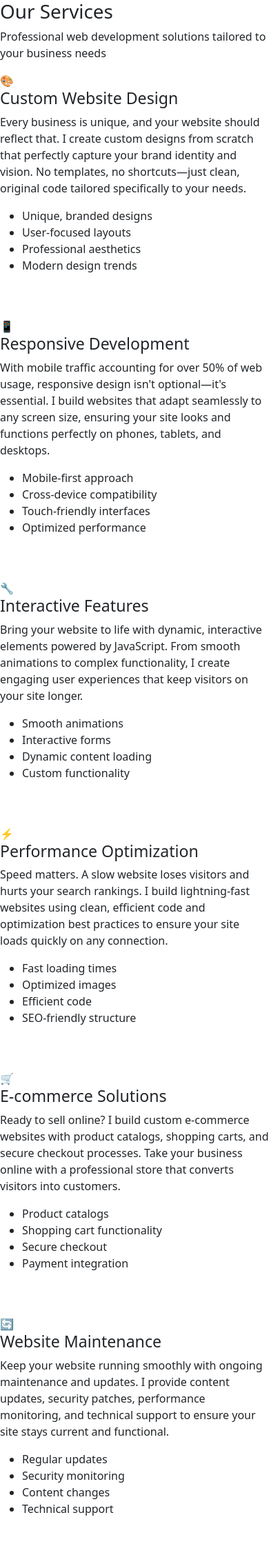
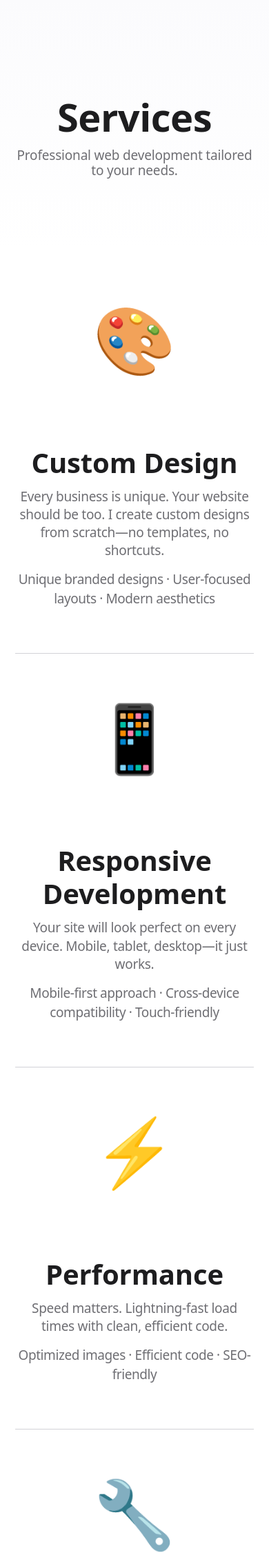
Before and after one commit to Ben-Meredith/Calihan-Meredith, a Flask app: page /services in a window 390 px wide. Shown: the part 56-2311 px from the top of the page at 69% size. Run offline with Flask 3, Linux system fonts and the light colour scheme.

Commit message:
Update services.html

```diff
--- a/templates/services.html
+++ b/templates/services.html
@@ -4,112 +4,98 @@
 
 {% block content %}
 
-<!-- Page Header -->
-<section class="page-header">
-    <div class="container-custom">
-        <h1>Our Services</h1>
-        <p>Professional web development solutions tailored to your business needs</p>
+<!-- Hero -->
+<section style="background: linear-gradient(180deg, #fbfbfd 0%, #ffffff 100%); padding: 140px 22px 100px; text-align: center;">
+    <div style="max-width: 980px; margin: 0 auto;">
+        <h1 style="font-size: 72px; font-weight: 600; line-height: 1.05556; letter-spacing: -0.009em; margin-bottom: 16px; color: #1d1d1f;">
+            Services
+        </h1>
+        <p style="font-size: 28px; line-height: 1.14286; letter-spacing: -0.01em; color: #6e6e73; max-width: 700px; margin: 0 auto;">
+            Professional web development tailored to your needs.
+        </p>
     </div>
 </section>
 
-<!-- Services Detail Section -->
-<section class="services-detail-section">
-    <div class="container-custom">
-        <div class="row">
-            <div class="col-md-6 mb-5">
-                <div class="service-detail-card">
-                    <div class="service-detail-icon">🎨</div>
-                    <h3>Custom Website Design</h3>
-                    <p>Every business is unique, and your website should reflect that. I create custom designs from scratch that perfectly capture your brand identity and vision. No templates, no shortcuts—just clean, original code tailored specifically to your needs.</p>
-                    <ul>
-                        <li>Unique, branded designs</li>
-                        <li>User-focused layouts</li>
-                        <li>Professional aesthetics</li>
-                        <li>Modern design trends</li>
-                    </ul>
+<!-- Services Grid -->
+<section style="padding: 60px 22px 100px; max-width: 1068px; margin: 0 auto;">
+    <div style="display: grid; gap: 48px;">
+
+        <!-- Service 1 -->
+        <div style="display: grid; grid-template-columns: 1fr 2fr; gap: 60px; align-items: center;">
+            <div style="font-size: 96px; text-align: center;">🎨</div>
+            <div>
+                <h2 style="font-size: 48px; font-weight: 600; letter-spacing: -0.003em; margin-bottom: 12px; color: #1d1d1f;">Custom Design</h2>
+                <p style="font-size: 21px; color: #6e6e73; line-height: 1.381; letter-spacing: -0.016em; margin-bottom: 16px;">Every business is unique. Your website should be too. I create custom designs from scratch—no templates, no shortcuts.</p>
+                <p style="font-size: 17px; color: #6e6e73; line-height: 1.47059; letter-spacing: -0.022em;">Unique branded designs · User-focused layouts · Modern aesthetics</p>
             </div>
         </div>
 
-            <div class="col-md-6 mb-5">
-                <div class="service-detail-card">
-                    <div class="service-detail-icon">📱</div>
-                    <h3>Responsive Development</h3>
-                    <p>With mobile traffic accounting for over 50% of web usage, responsive design isn't optional—it's essential. I build websites that adapt seamlessly to any screen size, ensuring your site looks and functions perfectly on phones, tablets, and desktops.</p>
-                    <ul>
-                        <li>Mobile-first approach</li>
-                        <li>Cross-device compatibility</li>
-                        <li>Touch-friendly interfaces</li>
-                        <li>Optimized performance</li>
-                    </ul>
+        <div style="height: 1px; background: #d2d2d7;"></div>
+
+        <!-- Service 2 -->
+        <div style="display: grid; grid-template-columns: 1fr 2fr; gap: 60px; align-items: center;">
+            <div style="font-size: 96px; text-align: center;">📱</div>
+            <div>
+                <h2 style="font-size: 48px; font-weight: 600; letter-spacing: -0.003em; margin-bottom: 12px; color: #1d1d1f;">Responsive Development</h2>
+                <p style="font-size: 21px; color: #6e6e73; line-height: 1.381; letter-spacing: -0.016em; margin-bottom: 16px;">Your site will look perfect on every device. Mobile, tablet, desktop—it just works.</p>
+                <p style="font-size: 17px; color: #6e6e73; line-height: 1.47059; letter-spacing: -0.022em;">Mobile-first approach · Cross-device compatibility · Touch-friendly</p>
             </div>
         </div>
 
-            <div class="col-md-6 mb-5">
-                <div class="service-detail-card">
-                    <div class="service-detail-icon">🔧</div>
-                    <h3>Interactive Features</h3>
-                    <p>Bring your website to life with dynamic, interactive elements powered by JavaScript. From smooth animations to complex functionality, I create engaging user experiences that keep visitors on your site longer.</p>
-                    <ul>
-                        <li>Smooth animations</li>
-                        <li>Interactive forms</li>
-                        <li>Dynamic content loading</li>
-                        <li>Custom functionality</li>
-                    </ul>
+        <div style="height: 1px; background: #d2d2d7;"></div>
+
+        <!-- Service 3 -->
+        <div style="display: grid; grid-template-columns: 1fr 2fr; gap: 60px; align-items: center;">
+            <div style="font-size: 96px; text-align: center;">⚡</div>
+            <div>
+                <h2 style="font-size: 48px; font-weight: 600; letter-spacing: -0.003em; margin-bottom: 12px; color: #1d1d1f;">Performance</h2>
+                <p style="font-size: 21px; color: #6e6e73; line-height: 1.381; letter-spacing: -0.016em; margin-bottom: 16px;">Speed matters. Lightning-fast load times with clean, efficient code.</p>
+                <p style="font-size: 17px; color: #6e6e73; line-height: 1.47059; letter-spacing: -0.022em;">Optimized images · Efficient code · SEO-friendly</p>
             </div>
         </div>
 
-            <div class="col-md-6 mb-5">
-                <div class="service-detail-card">
-                    <div class="service-detail-icon">⚡</div>
-                    <h3>Performance Optimization</h3>
-                    <p>Speed matters. A slow website loses visitors and hurts your search rankings. I build lightning-fast websites using clean, efficient code and optimization best practices to ensure your site loads quickly on any connection.</p>
-                    <ul>
-                        <li>Fast loading times</li>
-                        <li>Optimized images</li>
-                        <li>Efficient code</li>
-                        <li>SEO-friendly structure</li>
-                    </ul>
+        <div style="height: 1px; background: #d2d2d7;"></div>
+
+        <!-- Service 4 -->
+        <div style="display: grid; grid-template-columns: 1fr 2fr; gap: 60px; align-items: center;">
+            <div style="font-size: 96px; text-align: center;">🔧</div>
+            <div>
+                <h2 style="font-size: 48px; font-weight: 600; letter-spacing: -0.003em; margin-bottom: 12px; color: #1d1d1f;">Interactive Features</h2>
+                <p style="font-size: 21px; color: #6e6e73; line-height: 1.381; letter-spacing: -0.016em; margin-bottom: 16px;">Bring your site to life with dynamic, engaging functionality.</p>
+                <p style="font-size: 17px; color: #6e6e73; line-height: 1.47059; letter-spacing: -0.022em;">Smooth animations · Interactive forms · Custom functionality</p>
             </div>
         </div>
 
-            <div class="col-md-6 mb-5">
-                <div class="service-detail-card">
-                    <div class="service-detail-icon">🛒</div>
-                    <h3>E-commerce Solutions</h3>
-                    <p>Ready to sell online? I build custom e-commerce websites with product catalogs, shopping carts, and secure checkout processes. Take your business online with a professional store that converts visitors into customers.</p>
-                    <ul>
-                        <li>Product catalogs</li>
-                        <li>Shopping cart functionality</li>
-                        <li>Secure checkout</li>
-                        <li>Payment integration</li>
-                    </ul>
+        <div style="height: 1px; background: #d2d2d7;"></div>
+
+        <!-- Service 5 -->
+        <div style="display: grid; grid-template-columns: 1fr 2fr; gap: 60px; align-items: center;">
+            <div style="font-size: 96px; text-align: center;">🛒</div>
+            <div>
+                <h2 style="font-size: 48px; font-weight: 600; letter-spacing: -0.003em; margin-bottom: 12px; color: #1d1d1f;">E-commerce</h2>
+                <p style="font-size: 21px; color: #6e6e73; line-height: 1.381; letter-spacing: -0.016em; margin-bottom: 16px;">Ready to sell online? Custom e-commerce solutions that convert.</p>
+                <p style="font-size: 17px; color: #6e6e73; line-height: 1.47059; letter-spacing: -0.022em;">Product catalogs · Shopping carts · Secure checkout</p>
             </div>
         </div>
 
-            <div class="col-md-6 mb-5">
-                <div class="service-detail-card">
-                    <div class="service-detail-icon">🔄</div>
-                    <h3>Website Maintenance</h3>
-                    <p>Keep your website running smoothly with ongoing maintenance and updates. I provide content updates, security patches, performance monitoring, and technical support to ensure your site stays current and functional.</p>
-                    <ul>
-                        <li>Regular updates</li>
-                        <li>Security monitoring</li>
-                        <li>Content changes</li>
-                        <li>Technical support</li>
-                    </ul>
-                </div>
-            </div>
-        </div>
     </div>
 </section>
 
-<!-- CTA Section -->
-<section class="cta-section">
-    <div class="container-custom text-center">
-        <h2>Let's Discuss Your Project</h2>
-        <p>Get a free consultation and quote for your website</p>
-        <a href="{{ url_for('contact') }}" class="cta-btn">Contact Me</a>
-    </div>
+<!-- CTA -->
+<section style="background: #000; color: white; padding: 100px 22px; text-align: center;">
+    <h2 style="font-size: 56px; font-weight: 600; letter-spacing: -0.005em; margin-bottom: 16px; line-height: 1.07143;">Let's discuss your project.</h2>
+    <p style="font-size: 28px; color: rgba(255,255,255,0.8); letter-spacing: -0.01em; line-height: 1.14286; margin-bottom: 32px;">Get a free consultation and quote.</p>
+    <a href="{{ url_for('contact') }}" style="background: #0071e3; color: white; padding: 12px 22px; border-radius: 980px; text-decoration: none; font-size: 17px; letter-spacing: -0.022em; display: inline-block;">Contact me</a>
 </section>
 
+<style>
+@media (max-width: 1068px) {
+    section > div > div { grid-template-columns: 1fr !important; text-align: center !important; }
+    section h1 { font-size: 56px !important; }
+    section h2 { font-size: 40px !important; }
+    section p { font-size: 19px !important; }
+    section > div > div > div:first-child { margin-bottom: 24px; }
+}
+</style>
+
 {% endblock %}
```
Lines whose indentation alone changed are shown as unchanged.
